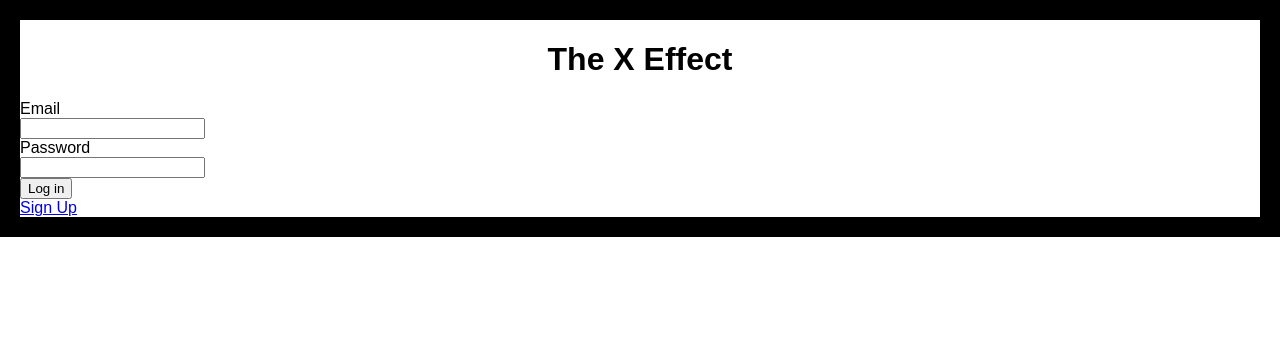
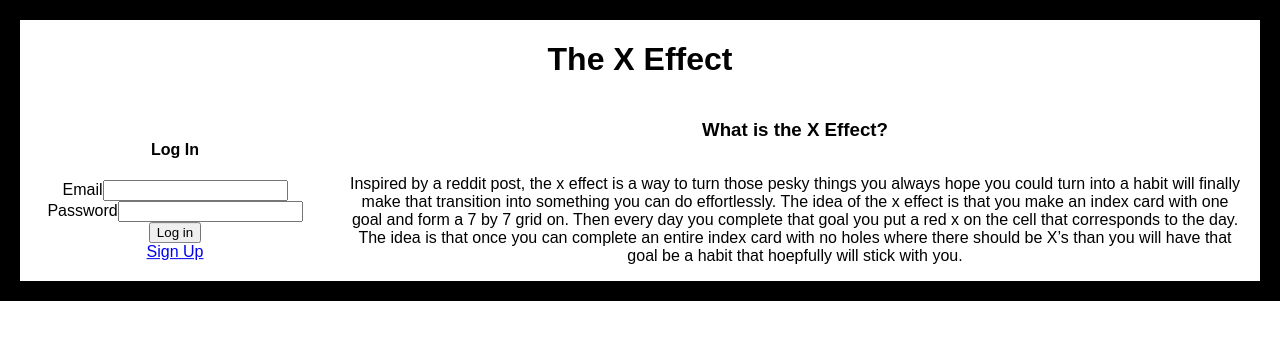
Before and after one commit to resputin/x-effect-client, a React (Create React App) app: page / in a window 1280 px wide. Shown: the top 340 px of the page. Built offline with nearby package versions, Linux system fonts and the light colour scheme.

Commit message:
Component Styling

```diff
--- a/src/App.css
+++ b/src/App.css
@@ -1,7 +1,3 @@
 body {
-    border: 20px solid black;
+  border: 20px solid black;
 }
-
-.header {
-  text-align: center;
-}
--- /dev/null
+++ b/src/components/header.css
@@ -0,0 +1,15 @@
+.header {
+
+  text-align: right;
+}
+
+h1 {
+  width: 100%;
+  text-align: center;
+
+}
+
+.logout-button {
+  margin-right: 40px;
+  margin-bottom: 30px;
+}
--- a/src/components/header.js
+++ b/src/components/header.js
@@ -2,6 +2,7 @@ import React from 'react';
 import { connect } from "react-redux";
 import { clearAuth } from "../actions/auth";
 import { clearAuthToken } from "../local-storage";
+import './header.css';
 
 export function Header(props) {
   function logOut() {
@@ -12,7 +13,7 @@ export function Header(props) {
   let logOutButton;
   if (props.loggedIn) {
     logOutButton = (
-      <button onClick={() => logOut()}>Log Out</button>
+      <button onClick={() => logOut()} className="logout-button">Log Out</button>
     )
   }
   return (
--- a/src/components/login-form.js
+++ b/src/components/login-form.js
@@ -17,13 +17,8 @@ export function LoginForm(props) {
   return (
     <form onSubmit={props.handleSubmit(values => onSubmit(values))}>
     {errorMessage}
-      <label htmlFor="email">
-        Email
-        <Field component={Input} type="email" name="email" validate={[required, isEmail]}/>
-      </label>
-      <label htmlFor="password">
-        Password <Field component={Input} type="password" name="password" validate={[required]}/>
-      </label>
+        <Field component={Input} type="email" name="email" label="Email" validate={[required, isEmail]}/>
+        <Field component={Input} type="password" name="password" label="Password" validate={[required]}/>
       <button type="submit">Log in</button>
     </form>
   );
--- /dev/null
+++ b/src/components/signup-form.css
@@ -0,0 +1,7 @@
+.signup-form {
+  margin-bottom: 20px;
+}
+
+.signup-button {
+  margin-top: 20px;
+}
--- a/src/components/signup-form.js
+++ b/src/components/signup-form.js
@@ -2,45 +2,72 @@ import React from 'react';
 import { Field, reduxForm, focus } from 'redux-form';
 import { registerUser } from '../actions/users';
 import { login } from '../actions/auth';
-import { required, nonEmpty, matches, length, isTrimmed, isEmail } from '../validators';
+import {
+  required,
+  nonEmpty,
+  matches,
+  length,
+  isTrimmed,
+  isEmail
+} from '../validators';
 import Input from './input';
+import './signup-form.css';
 const passwordLength = length({ min: 8, max: 72 });
 const matchesPassword = matches('password');
 
-
 export function SignUpForm(props) {
   function onSubmit(values) {
-    const {email, name, password} = values;
-    const user = {email, name, password};
-    return props.dispatch(registerUser(user))
-      .then(() => props.dispatch(login(email, password)))
+    const { email, name, password } = values;
+    const user = { email, name, password };
+    return props
+      .dispatch(registerUser(user))
+      .then(() => props.dispatch(login(email, password)));
   }
 
   let errorMessage;
   if (props.error) {
-    errorMessage = <div className="message message-error">
-        {props.error}
-      </div>;
+    errorMessage = <div className="message message-error">{props.error}</div>;
   }
 
-  return <form onSubmit={props.handleSubmit(value => onSubmit(value))}>
+  return (
+    <form
+      onSubmit={props.handleSubmit(value => onSubmit(value))}
+      className="signup-form"
+    >
       {errorMessage}
-      <label htmlFor="email">
-        Email
-        <Field component={Input} type="email" name="email" validate={[required, nonEmpty, isTrimmed, isEmail]}/>
-      </label>
-      <label htmlFor="name">
-        Name
-        <Field component={Input} type="text" name="name" validate={[required, nonEmpty, isTrimmed]}/>
-      </label>
-      <label htmlFor="password">
-        Password <Field component={Input} type="password" name="password" validate={[required, passwordLength, isTrimmed]}/>
-      </label>
-      <label htmlFor="password confirmation">
-        Confirm Password <Field component={Input} type="password" name="passwordConfirmation" validate={[required, nonEmpty, matchesPassword]}/>
-      </label>
-      <button type="submit">Log in</button>
-    </form>;
+      <Field
+        component={Input}
+        type="email"
+        name="email"
+        label="Email"
+        validate={[required, nonEmpty, isTrimmed, isEmail]}
+      />
+      <Field
+        component={Input}
+        type="text"
+        name="name"
+        label="Name"
+        validate={[required, nonEmpty, isTrimmed]}
+      />
+      <Field
+        component={Input}
+        type="password"
+        name="password"
+        label="Password"
+        validate={[required, passwordLength, isTrimmed]}
+      />
+      <Field
+        component={Input}
+        type="password"
+        name="passwordConfirmation"
+        label="Confirm Password"
+        validate={[required, nonEmpty, matchesPassword]}
+      />
+      <button type="submit" className="signup-button">
+        Log in
+      </button>
+    </form>
+  );
 }
 
 export default reduxForm({
--- /dev/null
+++ b/src/components/signup-page.css
@@ -0,0 +1,3 @@
+.signup {
+  text-align: center;
+}
--- a/src/components/signup-page.js
+++ b/src/components/signup-page.js
@@ -1,8 +1,8 @@
 import React from 'react';
 import { connect } from 'react-redux';
 import { Redirect } from 'react-router-dom';
-
 import SignupForm from './signup-form';
+import './signup-page.css';
 
 export function SignupPage(props) {
   // If we are logged in (which happens automatically when Signup
@@ -11,7 +11,7 @@ export function SignupPage(props) {
     return <Redirect to="/dashboard" />;
   }
   return (
-    <div className="home">
+    <div className="signup" role="main">
       <h2>Register for The X Effect</h2>
       <SignupForm />
     </div>
--- a/src/components/splash-page.js
+++ b/src/components/splash-page.js
@@ -1,8 +1,9 @@
 import React from 'react';
 import { connect } from 'react-redux';
 import { Link, Redirect } from 'react-router-dom';
+import LoginForm from './login-form';
+import './splashpage.css';
 
-import LoginForm from './login-form';
 
 export function SplashPage(props) {
   // If we are logged in redirect straight to the user's dashboard
@@ -10,12 +11,27 @@ export function SplashPage(props) {
     return <Redirect to="/dashboard" />;
   }
 
-  return (
-    <div className="home">
-      <LoginForm />
-      <Link to="/signup">Sign Up</Link>
-    </div>
-  );
+  return <div className="home" role="main">
+      <div className="navigation splash-login">
+        <h4>Log In</h4>
+        <LoginForm />
+        <Link to="/signup">Sign Up</Link>
+      </div>
+      <div className="main splash-main">
+        <h3>What is the X Effect?</h3>
+        <p>
+          Inspired by a reddit post, the x effect is a way to turn those pesky
+          things you always hope you could turn into a habit will finally make
+          that transition into something you can do effortlessly. The idea of
+          the x effect is that you make an index card with one goal and form a
+          7 by 7 grid on. Then every day you complete that goal you put a red
+          x on the cell that corresponds to the day. The idea is that once you
+          can complete an entire index card with no holes where there should
+          be X’s than you will have that goal be a habit that hoepfully will
+          stick with you.
+        </p>
+      </div>
+    </div>;
 }
 
 const mapStateToProps = state => ({
--- /dev/null
+++ b/src/components/splashpage.css
@@ -0,0 +1,33 @@
+.home {
+  display: grid;
+    grid-template-areas:
+    "nav"
+    "main";
+}
+
+.splash-login {
+  text-align: center;
+  margin-left: 20px;
+  margin-right: 20px;
+}
+
+.splash-main {
+  text-align: center;
+  margin-left: 20px;
+  margin-right: 20px;
+}
+
+@media (min-width: 500px) {
+  .home {
+    grid-template-columns: 1fr 3fr;
+    grid-template-areas:
+      "nav     main";
+  }
+
+  .navigation {
+    position: sticky;
+    top: 120px;
+    height: 10vh;
+    box-sizing: border-box;
+  }
+}
```
